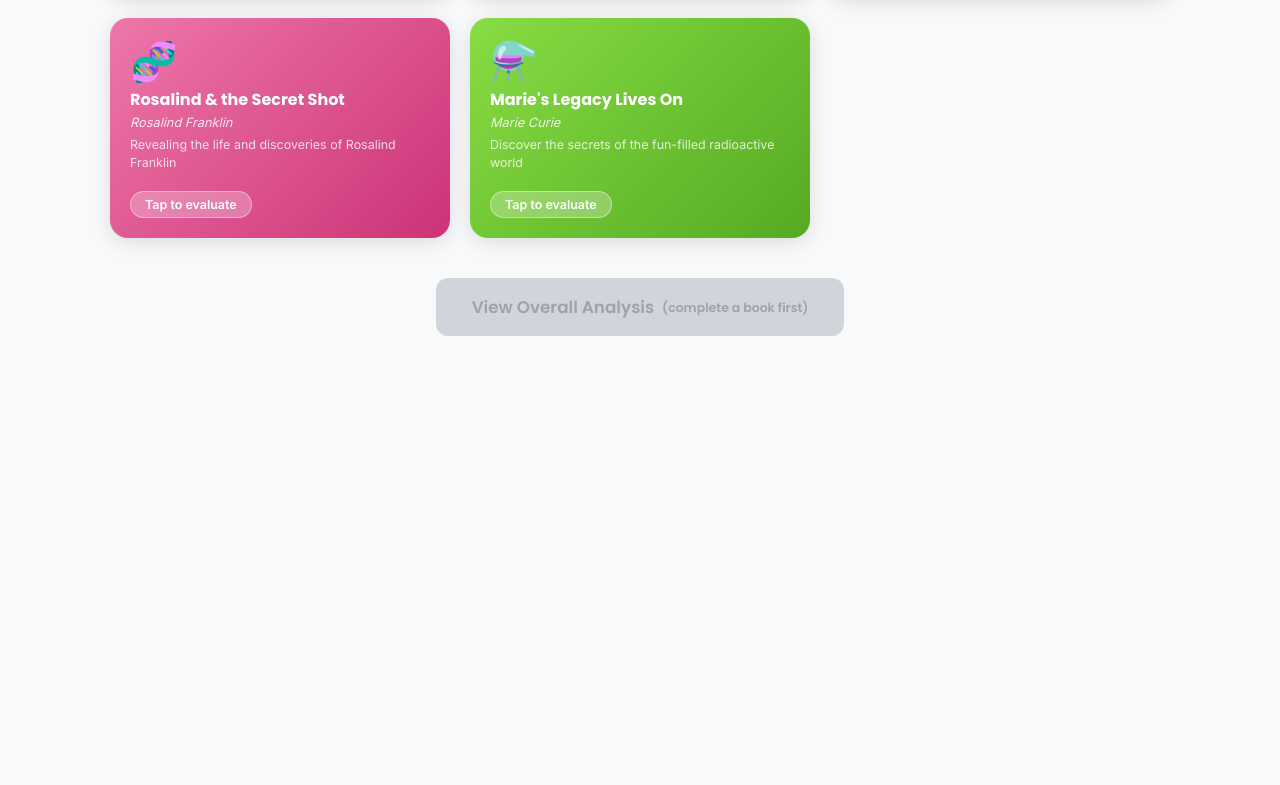
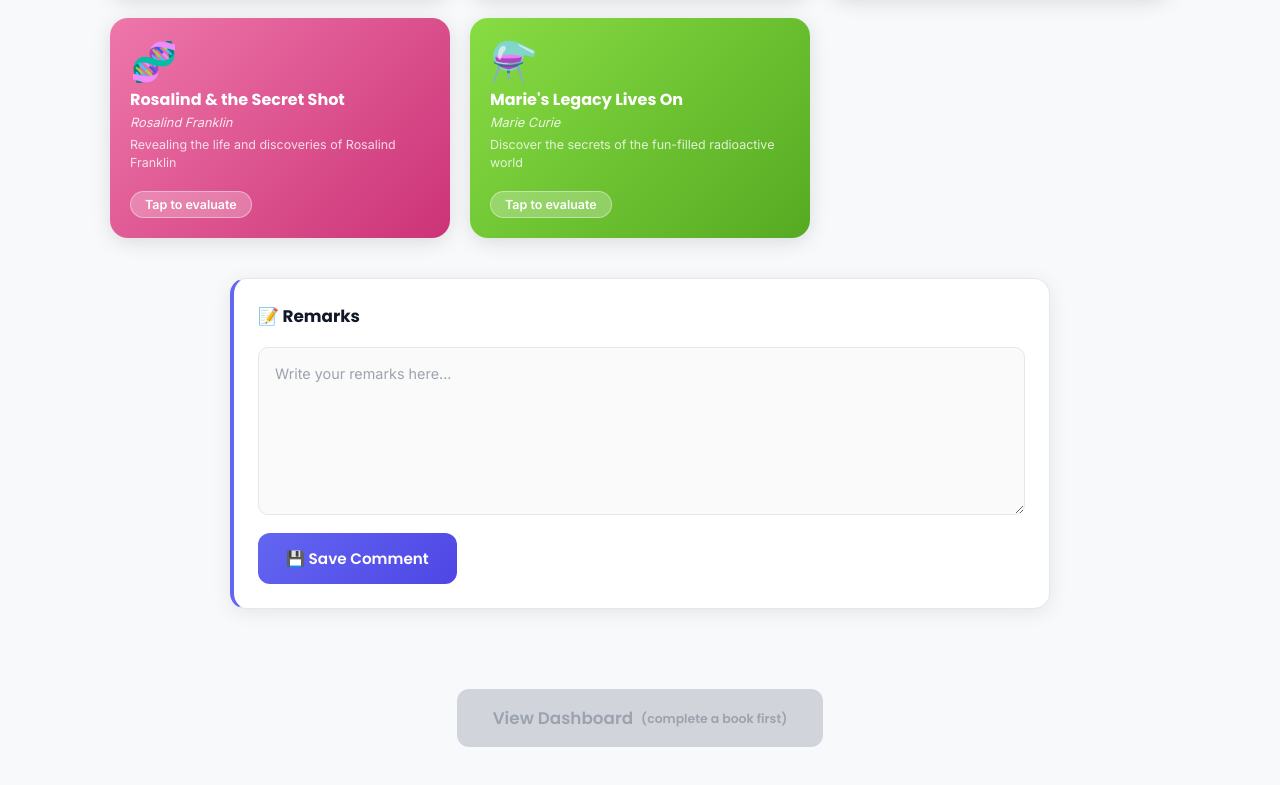
Before and after one commit to yashvim1-sketch/beyond-box-skill-tracker-student, a React (Create React App) app: page /#/ in a window 1280 px wide. Shown: the part 1127-1912 px from the top of the page. Before the commit the page ends 1571 px from the top, so only its background shows below. Built offline with nearby package versions, Linux system fonts and the light colour scheme.

Commit message:
Updates: rename buttons, add remarks section, redirect to dashboard, remove analysis pages

```diff
--- a/src/App.css
+++ b/src/App.css
@@ -414,6 +414,71 @@
   background: rgba(255, 255, 255, 0.95);
   color: #065F46;
   border: 1px solid rgba(255, 255, 255, 0.8);
+}
+
+/* Remarks Section */
+.remarks-section {
+  padding: 0;
+}
+
+/* Tutor Comment Card (shared between OverallDashboard & Remarks section) */
+.tutor-comment-card {
+  border-left: 4px solid #6366F1;
+}
+
+.tutor-comment-hint {
+  font-size: 0.88rem;
+  color: #6B7280;
+  margin-bottom: 14px;
+  line-height: 1.5;
+}
+
+.tutor-comment-textarea {
+  width: 100%;
+  min-height: 140px;
+  border: 1.5px solid #E5E7EB;
+  border-radius: 10px;
+  padding: 14px 16px;
+  font-family: 'Inter', sans-serif;
+  font-size: 0.9rem;
+  color: #374151;
+  background: #FAFAFA;
+  resize: vertical;
+  transition: border-color 0.2s ease, box-shadow 0.2s ease;
+  outline: none;
+  line-height: 1.6;
+}
+
+.tutor-comment-textarea:focus {
+  border-color: #6366F1;
+  box-shadow: 0 0 0 3px rgba(99, 102, 241, 0.12);
+  background: #fff;
+}
+
+.tutor-comment-textarea::placeholder {
+  color: #9CA3AF;
+}
+
+.tutor-comment-footer {
+  display: flex;
+  align-items: center;
+  gap: 14px;
+  margin-top: 14px;
+  flex-wrap: wrap;
+}
+
+.tutor-comment-save-btn {
+  background: linear-gradient(135deg, #6366F1, #4F46E5);
+}
+
+.tutor-comment-save-btn:hover:not(:disabled) {
+  box-shadow: 0 6px 20px rgba(99, 102, 241, 0.35);
+}
+
+.tutor-comment-success {
+  font-size: 0.85rem;
+  color: #16A34A;
+  font-weight: 500;
 }
 
 /* Overall CTA */
--- a/src/App.jsx
+++ b/src/App.jsx
@@ -1,8 +1,6 @@
 import React from 'react';
 import { HashRouter as Router, Routes, Route } from 'react-router-dom';
 import HomePage from './pages/HomePage';
-import BookAnalysisPage from './pages/BookAnalysisPage';
-import OverallPage from './pages/OverallPage';
 import './App.css';
 
 export default function App() {
@@ -10,8 +8,6 @@
     <Router>
       <Routes>
         <Route path="/" element={<HomePage />} />
-        <Route path="/book/:bookId" element={<BookAnalysisPage />} />
-        <Route path="/overall" element={<OverallPage />} />
       </Routes>
     </Router>
   );
--- a/src/components/SkillRatingModal.jsx
+++ b/src/components/SkillRatingModal.jsx
@@ -38,9 +38,9 @@
 
   const handleSubmit = () => {
     if (!allRated) return;
-    const saved = saveBookRating(book.id, ratings);
+    saveBookRating(book.id, ratings);
     setIsVisible(false);
-    setTimeout(() => onSubmit(book, saved), 300);
+    setTimeout(() => onClose(), 300);
   };
 
   return (
@@ -138,7 +138,7 @@
             disabled={!allRated}
             onClick={handleSubmit}
           >
-            {existing ? "Update Analysis →" : "Generate Analysis →"}
+            {existing ? "Update Scores" : "Save Scores"}
           </button>
         </div>
       </div>
--- a/src/data/storage.js
+++ b/src/data/storage.js
@@ -1,4 +1,5 @@
 const KEY_PREFIX = "bb_book_";
+const REMARKS_KEY = "bb_tutor_remarks";
 
 export function saveBookRating(bookId, ratings) {
   const allValues = Object.values(ratings);
@@ -51,3 +52,11 @@
   }
   keysToRemove.forEach(k => localStorage.removeItem(k));
 }
+
+export function saveRemarks(text) {
+  localStorage.setItem(REMARKS_KEY, text);
+}
+
+export function getRemarks() {
+  return localStorage.getItem(REMARKS_KEY) || '';
+}
--- a/src/pages/HomePage.jsx
+++ b/src/pages/HomePage.jsx
@@ -1,16 +1,16 @@
 import React, { useState, useCallback } from 'react';
-import { useNavigate } from 'react-router-dom';
 import { BOOKS } from '../data/books';
-import { getAllRatings, clearBookRating } from '../data/storage';
+import { getAllRatings, clearBookRating, saveRemarks, getRemarks } from '../data/storage';
 import { getMotivationalText } from '../utils/scoreUtils';
 import BookCard from '../components/BookCard';
 import SkillRatingModal from '../components/SkillRatingModal';
 import ProgressBar from '../components/ProgressBar';
 
 export default function HomePage() {
-  const navigate = useNavigate();
   const [selectedBook, setSelectedBook] = useState(null);
   const [refreshKey, setRefreshKey] = useState(0);
+  const [remarks, setRemarks] = useState(getRemarks);
+  const [remarksSaved, setRemarksSaved] = useState('');
 
   const allRatings = getAllRatings();
   const completedIds = new Set(allRatings.map(r => r.bookId));
@@ -18,7 +18,7 @@
   const totalCount = BOOKS.length;
   const progressValue = totalCount > 0 ? completedCount / totalCount : 0;
   const motivationalText = getMotivationalText(completedCount, totalCount);
-  const canViewOverall = completedCount > 0;
+  const canViewDashboard = completedCount > 0;
 
   const handleSelectBook = useCallback((book) => {
     setSelectedBook(book);
@@ -29,16 +29,16 @@
     setRefreshKey(k => k + 1);
   }, []);
 
-  const handleModalSubmit = useCallback((book, saved) => {
-    setSelectedBook(null);
-    setRefreshKey(k => k + 1);
-    navigate(`/book/${book.id}`);
-  }, [navigate]);
-
   const handleUndoBook = useCallback((bookId) => {
     clearBookRating(bookId);
     setRefreshKey(k => k + 1);
   }, []);
+
+  const handleSaveRemarks = () => {
+    saveRemarks(remarks);
+    setRemarksSaved('Remarks saved successfully!');
+    setTimeout(() => setRemarksSaved(''), 3000);
+  };
 
   return (
     <div className="page-fade home-page" key={refreshKey}>
@@ -90,22 +90,51 @@
         </div>
       </section>
 
-      {/* Overall CTA */}
+      {/* Remarks Section */}
+      <section className="remarks-section">
+        <div className="page-inner">
+          <div className="card tutor-comment-card">
+            <h3 className="section-title">📝 Remarks</h3>
+            <textarea
+              className="tutor-comment-textarea"
+              placeholder="Write your remarks here..."
+              value={remarks}
+              onChange={e => setRemarks(e.target.value)}
+              rows={6}
+            />
+            <div className="tutor-comment-footer">
+              <button
+                className="btn-primary tutor-comment-save-btn"
+                onClick={handleSaveRemarks}
+              >
+                💾 Save Comment
+              </button>
+              {remarksSaved && (
+                <span className="tutor-comment-success">✅ {remarksSaved}</span>
+              )}
+            </div>
+          </div>
+        </div>
+      </section>
+
+      {/* Dashboard CTA */}
       <div className="overall-cta">
-        {canViewOverall ? (
-          <button
+        {canViewDashboard ? (
+          <a
             className="btn-primary btn-overall"
-            onClick={() => navigate('/overall')}
+            href="https://www.thebeyondbox.org/student-dashboard"
+            target="_blank"
+            rel="noopener noreferrer"
           >
-            View Overall Analysis →
-          </button>
+            View Dashboard →
+          </a>
         ) : (
           <button
             className="btn-primary btn-overall btn-disabled"
             disabled
-            title="Complete at least 1 book to view analysis"
+            title="Complete at least 1 book to view dashboard"
           >
-            View Overall Analysis
+            View Dashboard
             <span className="btn-disabled-hint"> (complete a book first)</span>
           </button>
         )}
@@ -116,7 +145,7 @@
         <SkillRatingModal
           book={selectedBook}
           onClose={handleModalClose}
-          onSubmit={handleModalSubmit}
+          onSubmit={handleModalClose}
         />
       )}
     </div>
```
Also changed, not shown: 1 other file (tests, documents, lock files or other folders).
